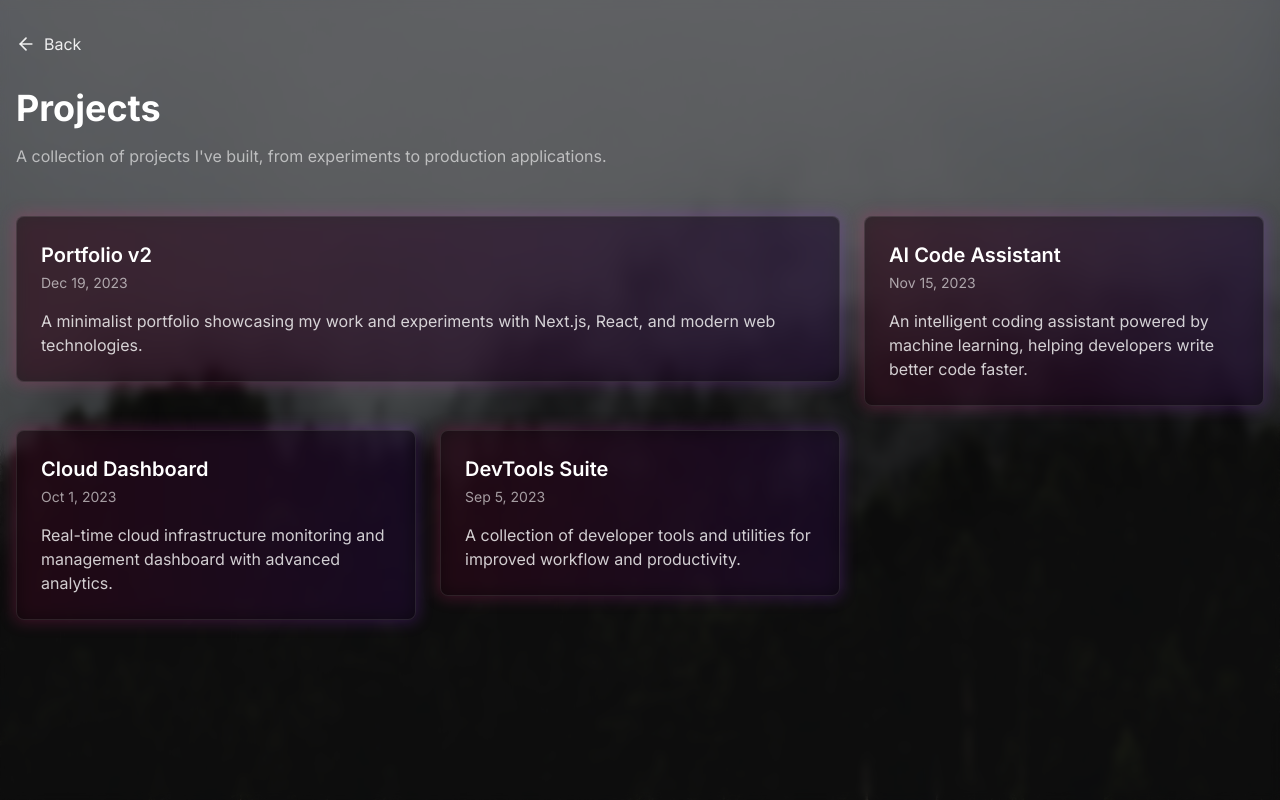
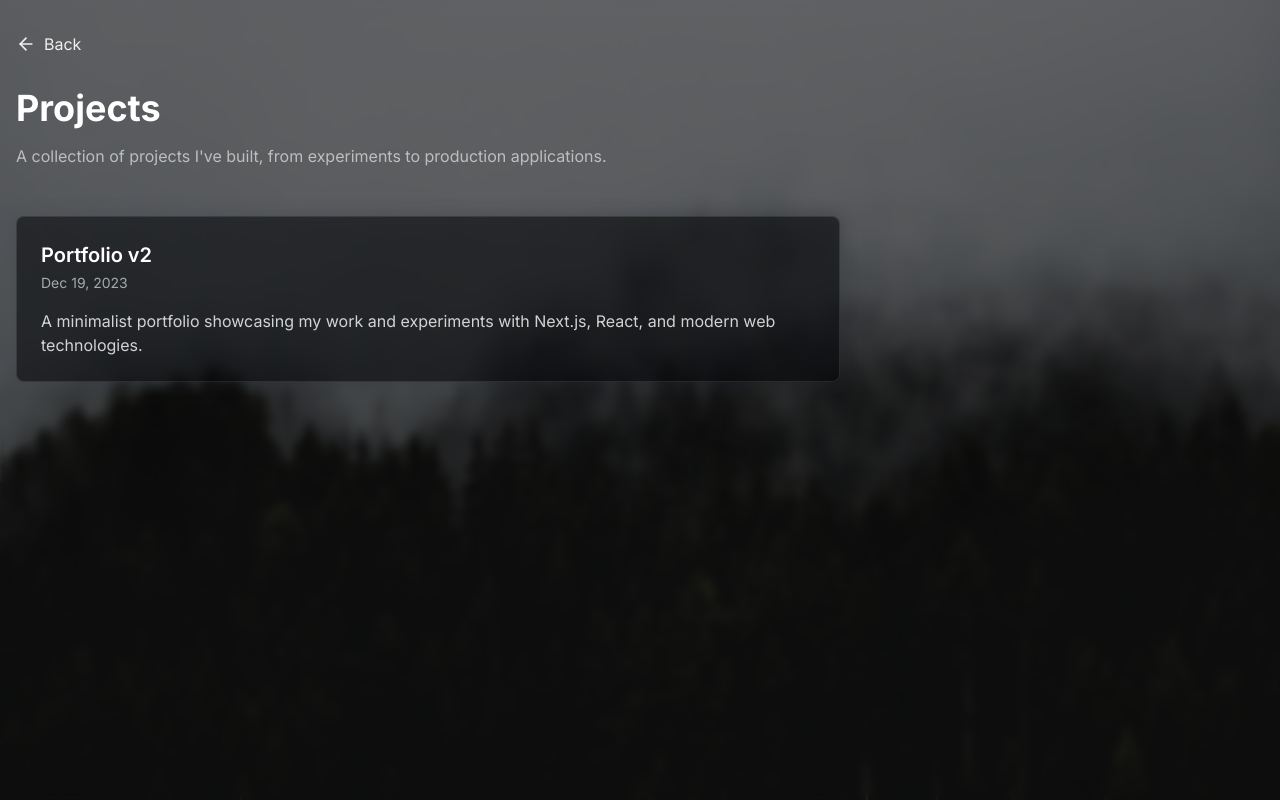
Before and after one commit to jivndzn/portfolio, a Next.js app: page /projects in a window 1280 px wide. Built offline with nearby package versions, Linux system fonts and the light colour scheme.

Commit message:
Initial commit

```diff
--- a/app/projects/page.tsx
+++ b/app/projects/page.tsx
@@ -22,27 +22,6 @@ export default function Projects() {
       link: "https://github.com/jivndzn/portfolio",
       size: "large"
     },
-    {
-      title: "AI Code Assistant",
-      description: "An intelligent coding assistant powered by machine learning, helping developers write better code faster.",
-      date: "Nov 15, 2023",
-      link: "#",
-      size: "medium"
-    },
-    {
-      title: "Cloud Dashboard",
-      description: "Real-time cloud infrastructure monitoring and management dashboard with advanced analytics.",
-      date: "Oct 1, 2023",
-      link: "#",
-      size: "small"
-    },
-    {
-      title: "DevTools Suite",
-      description: "A collection of developer tools and utilities for improved workflow and productivity.",
-      date: "Sep 5, 2023",
-      link: "#",
-      size: "medium"
-    }
   ]
 
   return (
@@ -102,7 +81,7 @@ export default function Projects() {
             >
               <Link href={project.link}>
                 <div className="relative group">
-                  <div className="absolute -inset-0.5 bg-gradient-to-r from-pink-600 to-purple-600 rounded-lg blur opacity-25 group-hover:opacity-75 transition duration-1000"></div>
+                    <div className="absolute -inset-0.5 bg-gradient-to-r from-gray-700 to-gray-900 rounded-lg blur opacity-25 group-hover:opacity-75 transition duration-1000"></div>
                   <div className="relative p-6 bg-black/50 backdrop-blur-sm rounded-lg border border-white/10 h-full">
                     <div className="flex justify-between items-start mb-4">
                       <div className="space-y-1">
```
